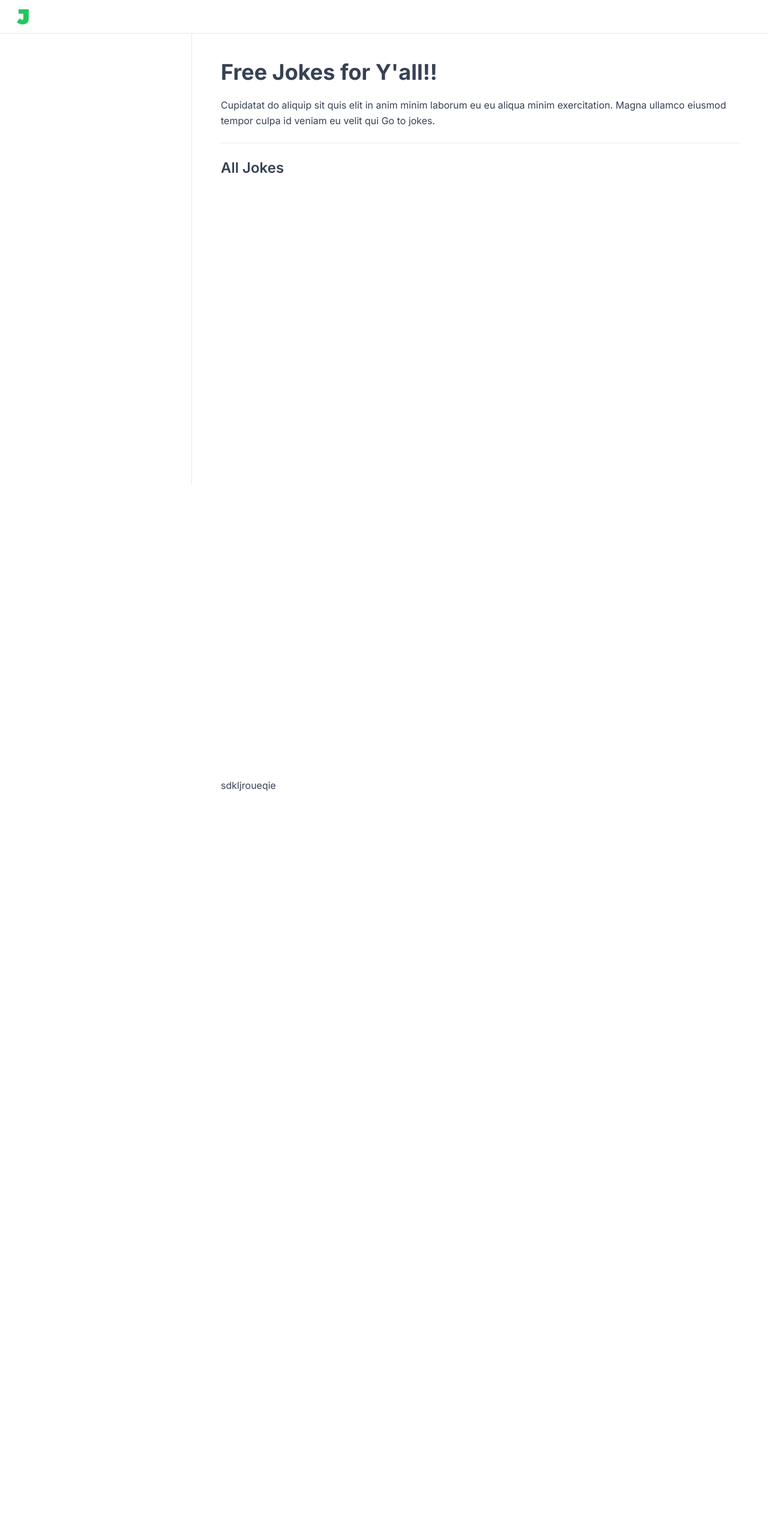
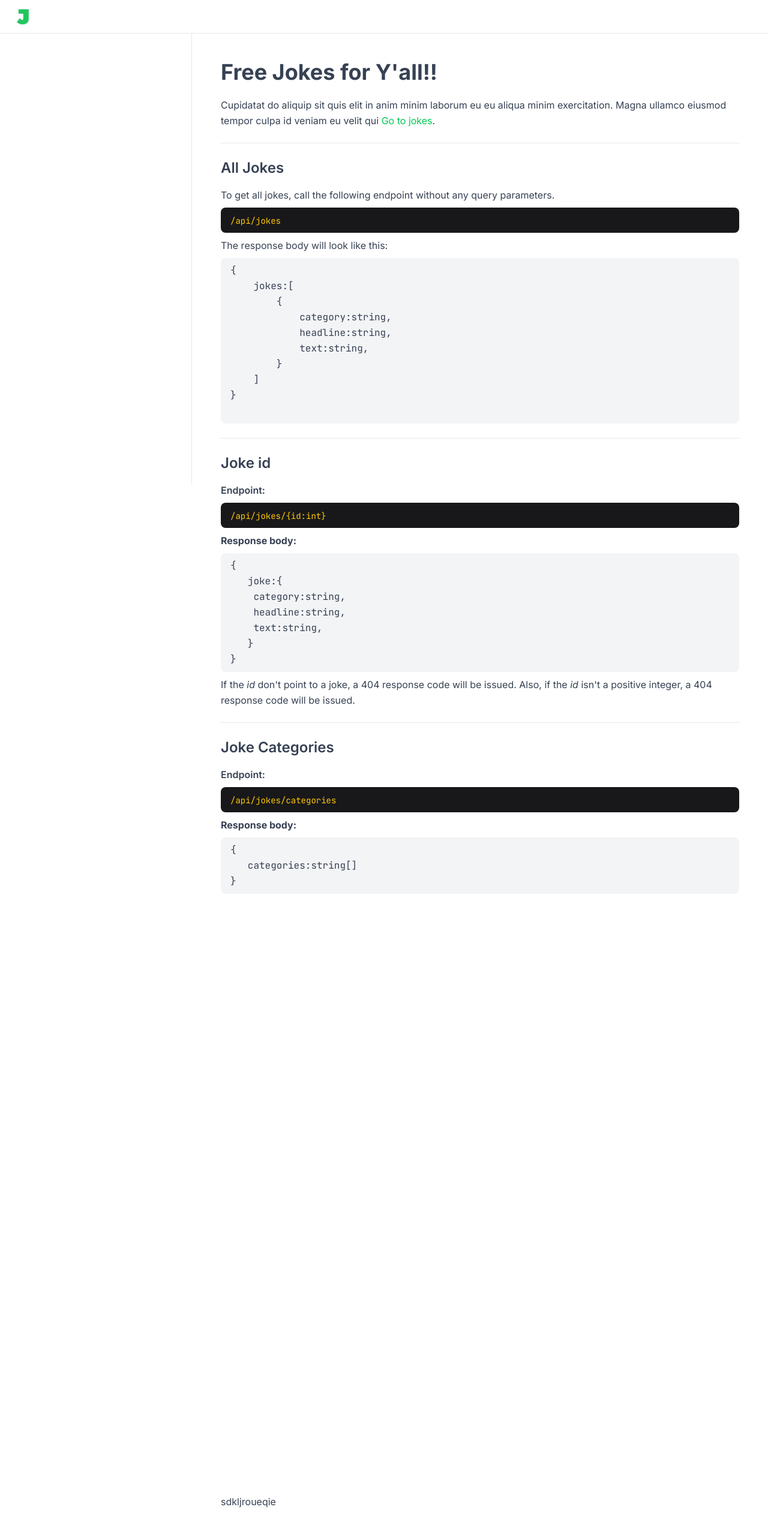
Before and after one commit to abdken1359/joky, a Python web app: template templates/index.html in a window 1280 px wide. Shown: the whole page at 60% size. Before the commit the page ends 1319 px from the top, so only its background shows below. Run offline with Jinja, Linux system fonts and the light colour scheme; the template is opened without the code that fills it, so the values that code supplies are empty; some libraries are stand-ins or nearby versions.

Commit message:
Started writing docs

```diff
--- a/blueprints/api.py
+++ b/blueprints/api.py
@@ -80,7 +80,7 @@ async def search():
         searched_jokes_by_text=[j for j in jokes if by_text.lower() in j["text"].lower()]
         return jsonify({
             "status":"success",
-            "search_term":by_headline,
+            "search_term":by_text,
             "jokes":searched_jokes_by_text
         })
     return jsonify({
--- a/main.py
+++ b/main.py
@@ -4,3 +4,6 @@ app = Quart(__name__)
 
 app.register_blueprint(a)
 app.register_blueprint(api)
+
+if __name__=="__main__":
+    app.run(debug=True,port=2000)
--- a/static/css/output.css
+++ b/static/css/output.css
@@ -4,10 +4,10 @@
 @layer theme {
   :root, :host {
     --font-sans: "Inter","Verdana";
-    --font-mono: ui-monospace, SFMono-Regular, Menlo, Monaco, Consolas, "Liberation Mono",
-      "Courier New", monospace;
+    --font-mono: "Jetbrains Mono",monospace;
     --color-red-500: oklch(63.7% 0.237 25.331);
     --color-amber-500: oklch(76.9% 0.188 70.08);
+    --color-yellow-400: oklch(85.2% 0.199 91.936);
     --color-green-500: oklch(72.3% 0.219 149.579);
     --color-blue-500: oklch(62.3% 0.214 259.815);
     --color-gray-100: oklch(96.7% 0.003 264.542);
@@ -15,9 +15,12 @@
     --color-gray-600: oklch(44.6% 0.03 256.802);
     --color-gray-700: oklch(37.3% 0.034 259.733);
     --color-gray-800: oklch(27.8% 0.033 256.848);
+    --color-zinc-900: oklch(21% 0.006 285.885);
     --color-neutral-800: oklch(26.9% 0 0);
     --color-white: #fff;
     --spacing: 0.25rem;
+    --text-sm: 0.875rem;
+    --text-sm--line-height: calc(1.25 / 0.875);
     --text-base: 1rem;
     --text-base--line-height: calc(1.5 / 1);
     --text-lg: 1.125rem;
@@ -44,6 +47,7 @@
     --default-transition-timing-function: cubic-bezier(0.4, 0, 0.2, 1);
     --default-font-family: var(--font-sans);
     --default-mono-font-family: var(--font-mono);
+    --color-code: var(--color-yellow-400);
     --color-content: var(--color-gray-700);
     --color-primary: var(--color-green-500);
     --color-default: var(--color-white);
@@ -243,6 +247,24 @@
       padding-inline: calc(var(--spacing) * 6);
     }
   }
+  .my-code-block {
+    position: relative;
+    margin-block: calc(var(--spacing) * 2);
+    display: block;
+    border-radius: var(--radius-primary);
+    background-color: var(--color-zinc-900);
+    padding-inline: calc(var(--spacing) * 4);
+    padding-block: calc(var(--spacing) * 2);
+  }
+  .my-second-code-block {
+    position: relative;
+    margin-block: calc(var(--spacing) * 2);
+    display: block;
+    border-radius: var(--radius-primary);
+    background-color: var(--color-gray-100);
+    padding-inline: calc(var(--spacing) * 4);
+    padding-block: calc(var(--spacing) * 2);
+  }
   .absolute {
     position: absolute;
   }
@@ -336,11 +358,37 @@
     border-style: var(--tw-border-style);
     border-width: 1px;
   }
+  .my-code {
+    font-family: var(--font-mono);
+    font-size: var(--text-sm);
+    line-height: var(--tw-leading, var(--text-sm--line-height));
+    color: var(--color-code) !important;
+    & *::selection {
+      background-color: var(--color-code) !important;
+    }
+    &::selection {
+      background-color: var(--color-code) !important;
+    }
+    & *::selection {
+      color: var(--color-white);
+    }
+    &::selection {
+      color: var(--color-white);
+    }
+  }
   .px-2 {
     padding-inline: calc(var(--spacing) * 2);
   }
   .px-2\! {
     padding-inline: calc(var(--spacing) * 2) !important;
+  }
+  .font-bold {
+    --tw-font-weight: var(--font-weight-bold);
+    font-weight: var(--font-weight-bold);
+  }
+  .font-semibold {
+    --tw-font-weight: var(--font-weight-semibold);
+    font-weight: var(--font-weight-semibold);
   }
   .underline {
     text-decoration-line: underline;
@@ -433,7 +481,7 @@ img {
   object-fit: cover;
   object-position: center;
 }
-a:not('.button') {
+a:not(.button) {
   display: inline-flex;
   align-items: center;
   justify-content: center;
@@ -475,6 +523,9 @@ section {
 hr {
   border-radius: var(--radius-primary);
   border-color: var(--color-accent);
+}
+code {
+  font-family: var(--font-mono);
 }
 @property --tw-border-style {
   syntax: "*";
@@ -537,6 +588,10 @@ hr {
   syntax: "*";
   inherits: false;
 }
+@property --tw-font-weight {
+  syntax: "*";
+  inherits: false;
+}
 @property --tw-outline-style {
   syntax: "*";
   inherits: false;
@@ -551,10 +606,6 @@ hr {
   inherits: false;
 }
 @property --tw-leading {
-  syntax: "*";
-  inherits: false;
-}
-@property --tw-font-weight {
   syntax: "*";
   inherits: false;
 }
@@ -641,11 +692,11 @@ hr {
       --tw-rotate-z: initial;
       --tw-skew-x: initial;
       --tw-skew-y: initial;
+      --tw-font-weight: initial;
       --tw-outline-style: solid;
       --tw-duration: initial;
       --tw-ease: initial;
       --tw-leading: initial;
-      --tw-font-weight: initial;
       --tw-shadow: 0 0 #0000;
       --tw-shadow-color: initial;
       --tw-shadow-alpha: 100%;
--- a/templates/index.html
+++ b/templates/index.html
@@ -9,9 +9,68 @@
     Magna ullamco eiusmod tempor culpa id veniam eu velit qui <a href="/api/jokes">Go to jokes</a>.
     </p>
     </section>
-    <hr/>
-    <section id="all_jokes">
+    <hr id="all_jokes"/>
+    <section >
         <h2>All Jokes</h2>
+        <p>To get all jokes, call the following endpoint without any query parameters.</p>
+        <div class="my-code-block">
+            <code class="my-code">/api/jokes</code>
+        </div>
+        <p>The response body will look like this:</p>
+        <div class="my-second-code-block">
+            <pre>
+{
+    jokes:[
+        {
+            category:string,
+            headline:string,
+            text:string,
+        }
+    ]
+}
+            </pre>
+        </div>
+    </section>
+    <hr id="all_categories"/>
+    <section>
+        <h2>Joke id</h2>
+        <p class="font-semibold">Endpoint: </p>
+        <div class="my-code-block">
+            <code class="my-code">/api/jokes/{id:int}</code>
+        </div>
+        <p class="font-bold">Response body:</p>
+        <div class="my-second-code-block">
+            <pre>
+{
+   joke:{
+    category:string,
+    headline:string,
+    text:string,
+   }
+}
+</pre>
+
+        </div>
+         If the <i>id</i> don't point to a joke, a 404 response code will be issued.
+         Also, if the <i>id</i> isn't a positive integer, a 404 response code will be issued.
+
+    </section>
+    <hr id="all_categories"/>
+    <section>
+        <h2>Joke Categories</h2>
+        <p class="font-semibold">Endpoint: </p>
+        <div class="my-code-block">
+            <code class="my-code">/api/jokes/categories</code>
+        </div>
+        <p class="font-bold">Response body:</p>
+        <div class="my-second-code-block">
+            <pre>
+{
+   categories:string[]
+}
+</pre>
+        </div>
+
     </section>
     <p style="margin-top: 1000px;">sdkljroueqie</p>
 </div>
--- a/templates/layouts/default.html
+++ b/templates/layouts/default.html
@@ -27,8 +27,9 @@
         <meta name="viewport" content="width=device-width, initial-scale=1">
         <link rel="preconnect" href="https://fonts.googleapis.com">
 <link rel="preconnect" href="https://fonts.gstatic.com" crossorigin>
-<link
-href="https://fonts.googleapis.com/css2?family=Inter:ital,opsz,wght@0,14..32,100..900;1,14..32,100..900&display=swap"
+<link rel="preconnect" href="https://fonts.googleapis.com">
+<link rel="preconnect" href="https://fonts.gstatic.com" crossorigin>
+<link href="https://fonts.googleapis.com/css2?family=Inter:ital,opsz,wght@0,14..32,100..900;1,14..32,100..900&family=JetBrains+Mono:ital,wght@0,100..800;1,100..800&display=swap"
 rel="stylesheet">
         <link rel="icon" type="image/png" href="{{url_for('static',filename='images/logo.png')}}">
         <link rel="stylesheet" href="{{url_for('static',filename='css/output.css')}}">
```
Also changed, not shown: static/css/input.css (+15 -1 lines).
